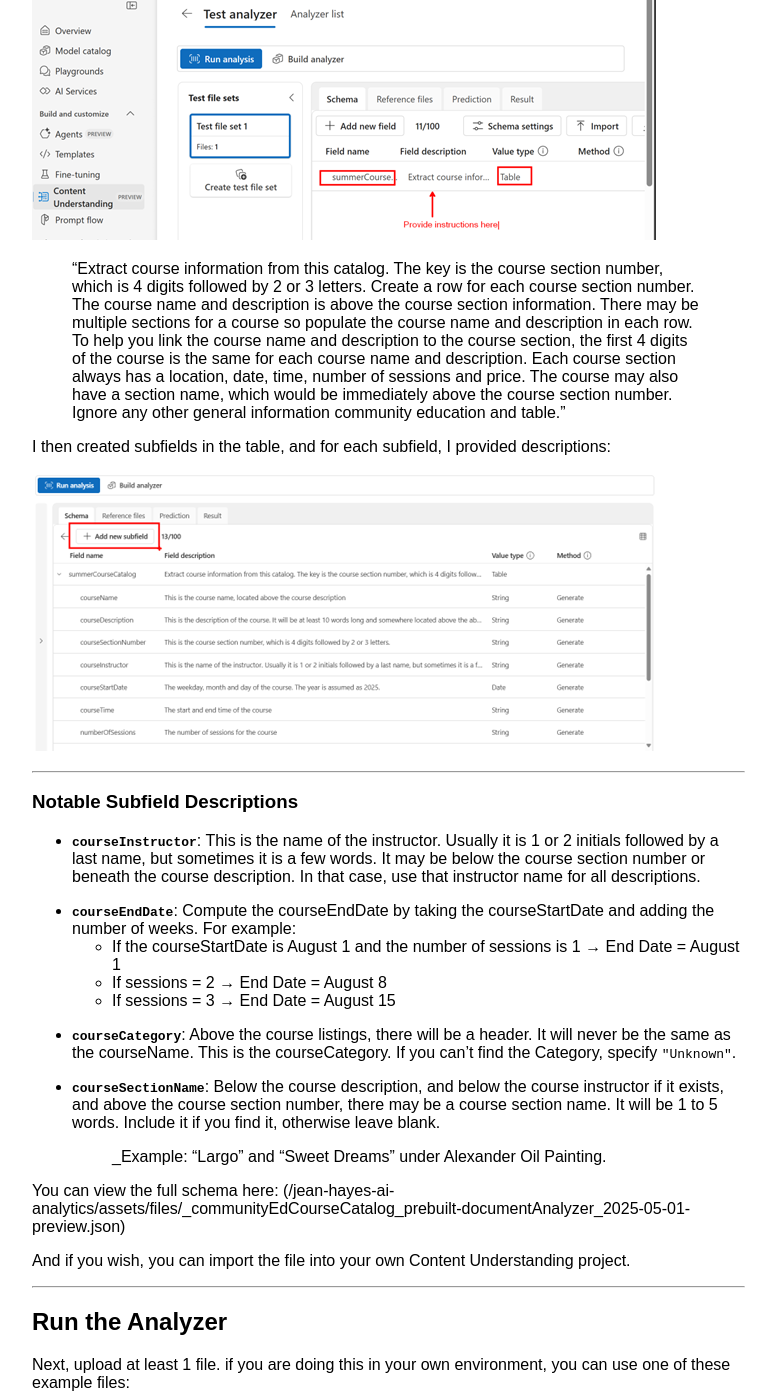
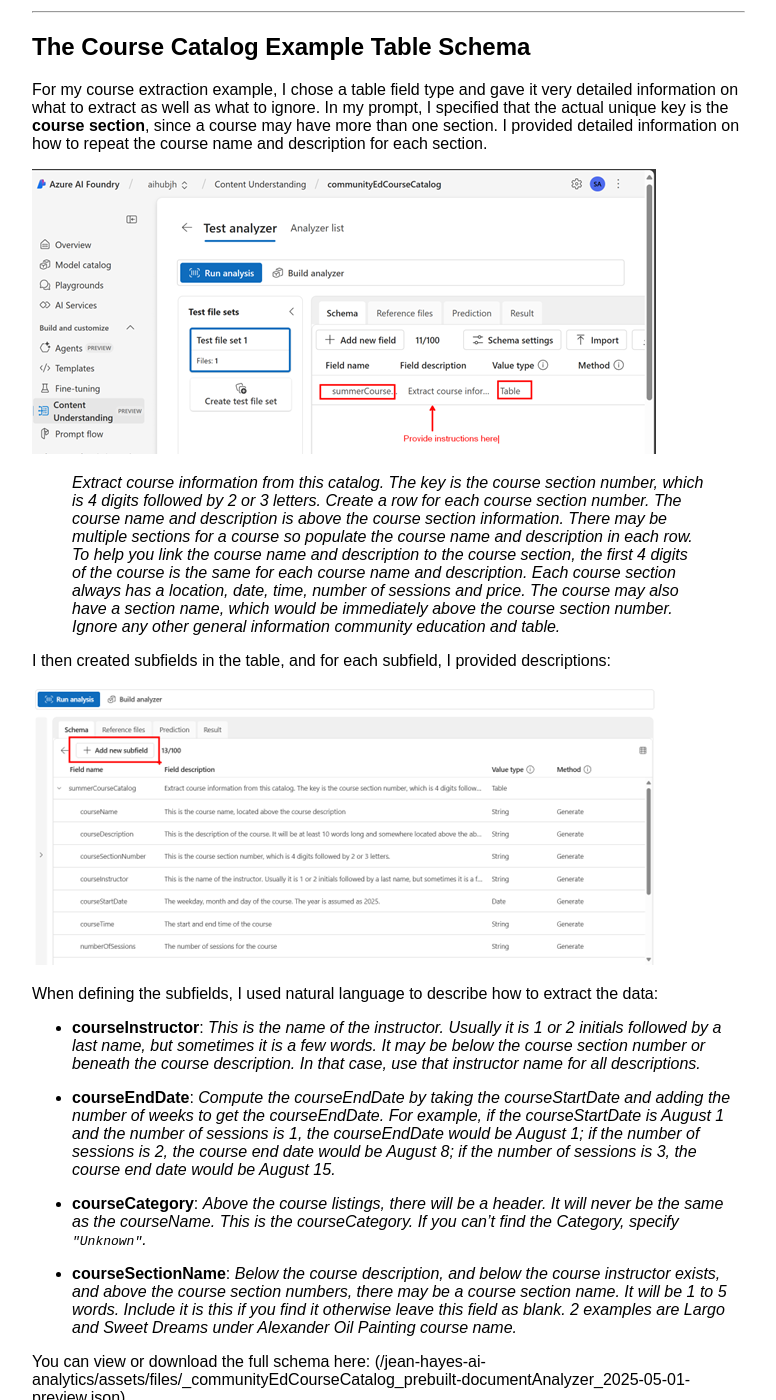
Before and after one commit to jehayesms/jean-hayes-ai-analytics, a Jekyll site: the page built from _posts/2025-07-22-use-azure-aI-content-understanding-and-natural-language-to-extract-data -from-c omplex-documents.md, in a window 1280 px wide and 1400 px high, scrolled down 4181 px. Shown: the whole window, without its empty margins (16-792 px from the left). Built offline with Jekyll 4.4.1, drawn with Linux system fonts in a browser that asks for light colours; some of the changed text lies outside the part shown.

Commit message:
blog updates

```diff
--- a/_posts/2025-07-22-use-azure-aI-content-understanding-and-natural-language-to-extract-data -from-c omplex-documents.md
+++ b/_posts/2025-07-22-use-azure-aI-content-understanding-and-natural-language-to-extract-data -from-c omplex-documents.md
@@ -8,26 +8,38 @@
 
 Extracting key field information from documents is a mundane task in pretty much every organization, such as check processing, invoice processing, purchase orders, etc. Azure AI Document Intelligence is the tool that often comes to mind for automation of document processing with both prebuilt and custom templates. However, when documents are very complex, without fixed fields and values, Document Intelligence may not produce the expected results.
 
-Let’s take a real-world example: the PDF of a community education course catalog, like this one: *Spring/Summer 2025 Adult and Youth Classes*. I want to extract all the course information from the catalog: the course name, the description, the category, the instructor name, the start date and time, the end date, the location and cost and eventually load it into a database or lakehouse to query. If you open the course catalog, you will notice there is a cover page, a calendar, a table of contents, and other information I do not want to extract.
+Let’s take a real-world example: the PDF of a community education course catalog, like this one: *Spring/Summer 2025 Adult and Youth Classes*.  Whenu open the course catalog, you will notice there is a cover page, a calendar, a table of contents, and other information I do not want to extract. All I want to extract all the course information from the catalog:
+
+- Course name
+- Course description
+- Instructor name
+- Course section number
+- Start date
+- Start time
+- End date
+- Location
+- Cost
+... and load it into a database or lakehouse for my application to use.
 
 As you look through the course information, you will notice that the course listings don’t completely follow the same format. A course may have multiple sections of it, with different dates and times:
 
 ![Course Section Example]({{ "/assets/images/1-catalog.png" | relative_url }})
 
-I will want to repeat the course name, description and instructor for each course section.
-
 And sometimes there are multiple instructors for different course sections and note there is no end date, just the number of sessions:
 
 ![Instructors and Sessions]({{ "/assets/images/2-catalog.png" | relative_url }})
 
-To automate, data extraction by labeling would be difficult. You could try defining a table but Document Intelligence expects consistent columns and rows. You would need to label a lot of documents and the model would struggle with inconsistent layouts or nested data.
+For my database or lakehouse table, I  want to have a row by each course section number. With the course name and description at the the course level, I need to populate those in each row for each course section. I  also need to get the instructor name either from the course level or from the course section level, depending on where it is located in the document. There is no course end date, but I could calculate it based on the course start date and the number of sessions.
+
+To automate, data extraction by labeling would be difficult. You could try defining a table but Document Intelligence expects consistent columns and rows. You would have to label a lot of documents and the model would struggle with inconsistent layouts or nested data.
 
 However, **Azure AI Content Understanding** is designed to handle exactly these kinds of challenges. Instead of relying on labeled training data and rigid templates, it allows you to describe what you want to extract using natural language.
 
-You can define the fields you're interested in—like `courseName`, `courseLocation`, `courseStartDate` and `courseEndDate`—and then use the field description to provide instructions (or prompts) to describe what defines the value for that field.
+You can define the fields you're interested in—like **courseName**, **courseLocation**, **courseStartDate** and **courseEndDate**—and then use the field description to provide instructions (or prompts) to describe what defines the value for that field.
 
-## This means:
-- No need to label dozens of documents – use natural language to describe how to extract the data
+## This means
+
+- No need to label dozens of documents; instead, use natural language to describe how to extract the data
 - Support for complex, unstructured layouts
 - Ability to use calculations for field values
 - Faster time to value, especially for dynamic or creative content
@@ -38,18 +50,19 @@
 
 To start with Azure AI Content Understanding, you need an **Azure AI Foundry Hub**.
 
-Within your Azure Subscription, go to **Azure AI Foundry**:
+Within your Azure Subscription, go to [Azure AI Foundry](https://learn.microsoft.com/en-us/azure/ai-foundry/how-to/create-projects):
 
 ![Create Project]({{ "/assets/images/3-foundry.png" | relative_url }})
 
-Create an Azure AI Foundry hub-based project in one of the supported regions:
+Create an Azure AI Foundry hub-based project in one of the [supported regions](https://learn.microsoft.com/en-us/azure/ai-services/content-understanding/service-limits):
 
 ![Create Project]({{ "/assets/images/4-foundry.png" | relative_url }})
 
 You will be directed to specify a **Project Name** and a **Hub Name**, then click **Create**.
 
 In Azure AI Hub, click:
-- `Content Understanding` > `Custom Task` > `Create`
+
+- Content Understanding > Custom Task > Create
 
 ![Start Task]({{ "/assets/images/5-countentunderstanding.png" | relative_url }})
 
@@ -79,37 +92,33 @@
 
 ---
 
-## The Course Catalog Example Schema
+## The Course Catalog Example Table Schema
 
-For my course extraction example, I defined a **table** and gave it very detailed information on what to extract as well as what to ignore. I also noted that the actual unique key is the **course section**, since a course may have more than one section. I provided detailed information on how to repeat the course name and description for each section.
+For my course extraction example, I chose a table field type and gave it very detailed information on what to extract as well as what to ignore. In my prompt, I specified that the actual unique key is the **course section**, since a course may have more than one section. I provided detailed information on how to repeat the course name and description for each section.
 
 ![Schema Example]({{ "/assets/images/9-contentunderstanding.png" | relative_url }})
 
-> “Extract course information from this catalog. The key is the course section number, which is 4 digits followed by 2 or 3 letters. Create a row for each course section number. The course name and description is above the course section information. There may be multiple sections for a course so populate the course name and description in each row. To help you link the course name and description to the course section, the first 4 digits of the course is the same for each course name and description. Each course section always has a location, date, time, number of sessions and price. The course may also have a section name, which would be immediately above the course section number. Ignore any other general information community education and table.”
+> *Extract course information from this catalog. The key is the course section number, which is 4 digits followed by 2 or 3 letters. Create a row for each course section number. The course name and description is above the course section information. There may be multiple sections for a course so populate the course name and description in each row. To help you link the course name and description to the course section, the first 4 digits of the course is the same for each course name and description. Each course section always has a location, date, time, number of sessions and price. The course may also have a section name, which would be immediately above the course section number. Ignore any other general information community education and table.*
 
 I then created subfields in the table, and for each subfield, I provided descriptions:
 
 ![Subfields Example]({{ "/assets/images/10-contentunderstanding.png" | relative_url }})
 
----
+When defining the subfields, I used natural language to describe how to extract the data:
 
-### Notable Subfield Descriptions
+- **courseInstructor**: *This is the name of the instructor. Usually it is 1 or 2 initials followed by a last name, but sometimes it is a few words. It may be below the course section number or beneath the course description. In that case, use that instructor name for all descriptions.*
 
-- **`courseInstructor`**: This is the name of the instructor. Usually it is 1 or 2 initials followed by a last name, but sometimes it is a few words. It may be below the course section number or beneath the course description. In that case, use that instructor name for all descriptions.
+- **courseEndDate**: *Compute the courseEndDate by taking the courseStartDate and adding the number of weeks to get the courseEndDate. For example, if the courseStartDate is August 1 and the number of sessions is 1, the courseEndDate would be August 1; if the number of sessions is 2, the course end date would be August 8; if the number of sessions is 3, the course end date would be August 15.*
 
-- **`courseEndDate`**: Compute the courseEndDate by taking the courseStartDate and adding the number of weeks. For example:
-  - If the courseStartDate is August 1 and the number of sessions is 1 → End Date = August 1
-  - If sessions = 2 → End Date = August 8
-  - If sessions = 3 → End Date = August 15
+- **courseCategory**: *Above the course listings, there will be a header. It will never be the same as the courseName. This is the courseCategory. If you can't find the Category, specify `"Unknown"`.*
 
-- **`courseCategory`**: Above the course listings, there will be a header. It will never be the same as the courseName. This is the courseCategory. If you can't find the Category, specify `"Unknown"`.
+- **courseSectionName**: *Below the course description, and below the course instructor exists, and above the course section numbers, there may be a course section name. It will be 1 to 5 words. Include it is this if you find it otherwise leave this field as blank. 2 examples are Largo and Sweet Dreams under Alexander Oil Painting course name.*
 
-- **`courseSectionName`**: Below the course description, and below the course instructor if it exists, and above the course section number, there may be a course section name. It will be 1 to 5 words. Include it if you find it, otherwise leave blank.
-  > _Example: “Largo” and “Sweet Dreams” under Alexander Oil Painting.
-
-You can view the full schema here: ({{ "/assets/files/_communityEdCourseCatalog_prebuilt-documentAnalyzer_2025-05-01-preview.json" | relative_url }})
+You can view or download the full schema here: ({{ "/assets/files/_communityEdCourseCatalog_prebuilt-documentAnalyzer_2025-05-01-preview.json" | relative_url }})
 
 And if you wish, you can import the file into your own Content Understanding project.
+
+![ImportJson]({{ "/assets/images/10a-contentunderstanding.png" | relative_url }})
 
 ---
 
@@ -117,8 +126,8 @@
 
 Next, upload at least 1 file. if you are doing this in your own environment, you can use one of these example files:
 
-- [Spring/Summer 2025 Adult and Youth Classes - 6 pages(PDF)]({{ "/assets/files/summer-catalog-06-pages.pdf" | relative_url }})
-- [Winter 2025 Community Ed Catalog - 10 pages(PDF)]({{ "/assets/files/summer-catalog-10-pageg.pdf" | relative_url }})
+- [Spring/Summer 2025 Community Ed Catalog - 6 pages(PDF)]({{ "/assets/files/summer-catalog-06-pages.pdf" | relative_url }})
+- [Spring/Summer 2025 Community Ed Catalog - 10 pages(PDF)]({{ "/assets/files/summer-catalog-10-pageg.pdf" | relative_url }})
 
 Click **Run Analysis** to build a **Test Analyzer**.
 
@@ -131,28 +140,23 @@
 
 ![Prediction Results]({{ "/assets/images/12-contentunderstanding.png" | relative_url }})
 
-Review the results. If needed, adjust the schema or field descriptions and **re-run** the analyzer.
+Review the results. If needed, adjust the schema or field descriptions and re-run the analyzer.
+
+---
+
+## Deployment
 
 When satisfied, click **Build Analyzer** to create an endpoint and subscription key for your application.
 
 ![Build Analyzer]({{ "/assets/images/13-contentunderstanding.png" | relative_url }})
 
----
-
-## Final Testing
-
-Give your analyzer a name and description. Once the status is **Ready**, test it with your application.
-
-> I created two analyzers — one as a baseline, and the second with updates to schema and descriptions.
+Give your analyzer a name and description. Once the status is **Ready**, it is ready to use with your application
 
 ![Analyzer Versions]({{ "/assets/images/14-contentunderstanding.png" | relative_url }})
 
-At the bottom of the screen, you’ll see:
+At the bottom of the screen, you’ll see sample Python code to call the endpoint and a link to the [REST API documentation](https://learn.microsoft.com/en-us/azure/ai-services/content-understanding/quickstart/use-rest-api?tabs=document).
 
-- Sample **Python code**
-- Links to use the REST API
-
-The sample code also includes the **resource key** — save this in **Azure Key Vault** for authentication.
+The sample code also provides the resource key, which you can use for authentication. This should be saved in Azure Key Vault for your application to authenticate to the AI Service.
 
 ![Sample Code]({{ "/assets/images/15-contentunderstanding.png" | relative_url }})
 
@@ -160,17 +164,14 @@
 
 ![End Points]({{ "/assets/images/16-contentunderstanding.png" | relative_url }})
 
-I created then created a Python notebook to call the endpoint and display the results:
+Below is an example output to a dataframe:
+![DataFrame Output]({{ "/assets/images/17-df.png" | relative_url }})
 
-![DataFrame Output]({{ "/assets/images/12-contentunderstanding.png" | relative_url }})
-
-In the next blog, I will show how to use the **Azure AI Content Understanding** endpoint to extract data from complex documents and store contents in a database or lakehouse.
+In the next blog, I will show how to use the Azure AI Content Understanding endpoint to extract data from complex documents and store contents in a database or lakehouse.
 
 ---
 
-## Conclusion
-
-With Azure AI's Content Understanding, field extraction becomes a **game-changer**—especially when you're dealing with complex or unstructured documents that don’t follow a tidy, consistent form layout.
+With Azure AI's Content Understanding, field extraction becomes a game-changer — especially when you're dealing with complex or unstructured documents that don’t follow a tidy, consistent form layout.
 
 You can harness the power of **Natural Language Processing (NLP)** to intelligently extract names, dates, totals, and even calculated fields with minimal setup — regardless of document structure.
 
```
Also changed, not shown: assets/images/11a-contentunderstading.png (added).
